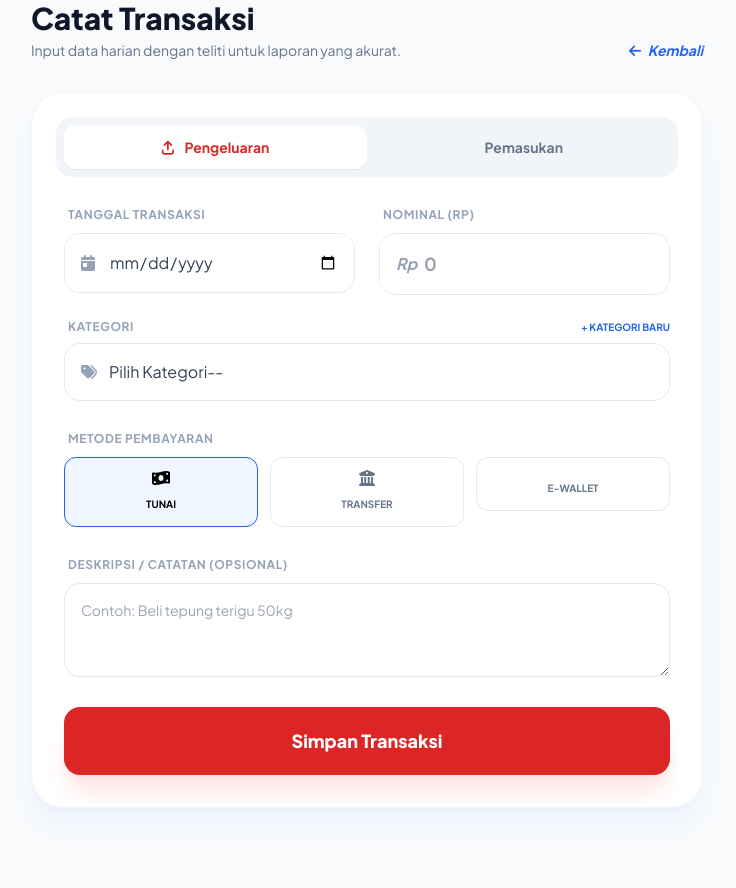
After one commit to idrishaidir/Buku-Usaha, a PHP site: page /layanan/tambah_transaksi.php in a window 1280 px wide. The commit adds this page. Shown: the whole page, without its empty margins (273-1009 px from the left). Run offline with PHP 8.4, Linux system fonts and the light colour scheme; the visitor is signed in with stand-in values (Sample User, id 1); some libraries are stand-ins or nearby versions.

Commit message:
Update fitur layanan

```diff
--- a/register.php
+++ b/akun/register.php
@@ -1,6 +1,6 @@
 <?php
 // 1. Integrasi Database
-include 'config/database.php';
+include '../config/database.php';
 
 if (isset($_POST['register'])) {
     // Tangkap data dan bersihkan
--- a/index.php
+++ b/index.php
@@ -235,7 +235,7 @@ session_start();
                     <h5 class="font-bold mb-6 text-slate-900 uppercase text-xs tracking-widest">Navigasi Cepat</h5>
                     <ul class="space-y-4 text-sm font-medium text-slate-500">
                         <li><a href="index.php" class="hover:text-blue-600 transition">Beranda</a></li>
-                        <li><a href="layanan.php" class="hover:text-blue-600 transition">Layanan</a></li>
+                        <li><a href="dashboard.php" class="hover:text-blue-600 transition">Layanan</a></li>
                         <li><a href="tentang.php" class="hover:text-blue-600 transition">Tentang Kami</a></li>
                         <li><a href="kontak.php" class="hover:text-blue-600 transition">Kontak</a></li>
                     </ul>
--- /dev/null
+++ b/layanan/tambah_transaksi.php
@@ -0,0 +1,150 @@
+<?php
+include '../config/database.php';
+
+// Proteksi Halaman
+if (!isset($_SESSION['user_id'])) {
+    header("Location: login.php");
+    exit();
+}
+
+$user_id = $_SESSION['user_id'];
+?>
+<!DOCTYPE html>
+<html lang="id">
+<head>
+    <meta charset="UTF-8">
+    <meta name="viewport" content="width=device-width, initial-scale=1.0">
+    <script src="https://cdn.tailwindcss.com"></script>
+    <link href="https://cdnjs.cloudflare.com/ajax/libs/font-awesome/6.0.0/css/all.min.css" rel="stylesheet">
+    <title>Catat Transaksi - BukuUsaha.id</title>
+    <style>
+        @import url('https://fonts.googleapis.com/css2?family=Plus+Jakarta+Sans:wght@400;500;600;700;800&display=swap');
+        body { font-family: 'Plus Jakarta Sans', sans-serif; }
+        .input-focus:focus-within { border-color: #2563eb; ring: 2px; ring-color: #dbeafe; }
+    </style>
+</head>
+<body class="bg-[#F8FAFC] min-h-screen pb-20">
+    <div class="container mx-auto px-4">
+        <div class="max-w-2xl mx-auto">
+
+            <div class="mb-8 flex justify-between items-end">
+                <div>
+                    <h1 class="text-3xl font-extrabold text-slate-900">Catat Transaksi</h1>
+                    <p class="text-slate-500 mt-1 text-sm">Input data harian dengan teliti untuk laporan yang akurat.</p>
+                </div>
+                <a href="layanan.php" class="text-blue-600 font-bold text-sm hover:underline italic">
+                    <i class="fa-solid fa-arrow-left mr-1"></i> Kembali
+                </a>
+            </div>
+
+            <div class="bg-white rounded-[32px] shadow-xl shadow-blue-100/40 border border-slate-100 overflow-hidden">
+
+                <div class="flex p-2 bg-slate-100 m-6 rounded-2xl">
+                    <button id="btn-pengeluaran" onclick="switchType('pengeluaran')" class="w-1/2 py-3 rounded-xl font-bold text-sm transition-all duration-300 bg-white text-red-600 shadow-sm">
+                        <i class="fa-solid fa-arrow-up-from-bracket mr-2"></i> Pengeluaran
+                    </button>
+                    <button id="btn-pemasukan" onclick="switchType('pemasukan')" class="w-1/2 py-3 rounded-xl font-bold text-sm transition-all duration-300 text-slate-500 hover:text-green-600">
+                        <i class="fa-solid fa-arrow-down-to-bracket mr-2"></i> Pemasukan
+                    </button>
+                </div>
+
+                <form action="proses_transaksi.php" method="POST" class="p-8 pt-0 space-y-6">
+                    <input type="hidden" name="jenis_transaksi" id="jenis_transaksi" value="pengeluaran">
+
+                    <div class="grid grid-cols-1 md:grid-cols-2 gap-6">
+                        <div class="space-y-2">
+                            <label class="text-xs font-bold uppercase tracking-wider text-slate-400 ml-1">Tanggal Transaksi</label>
+                            <div class="relative group input-focus border border-slate-200 rounded-2xl overflow-hidden transition-all">
+                                <span class="absolute inset-y-0 left-0 pl-4 flex items-center text-slate-400"><i class="fa-solid fa-calendar-day"></i></span>
+                                <input type="date" name="tanggal" required class="w-full pl-11 pr-4 py-4 outline-none text-slate-700 bg-white">
+                            </div>
+                        </div>
+
+                        <div class="space-y-2">
+                            <label class="text-xs font-bold uppercase tracking-wider text-slate-400 ml-1">Nominal (Rp)</label>
+                            <div class="relative group input-focus border border-slate-200 rounded-2xl overflow-hidden transition-all">
+                                <span class="absolute inset-y-0 left-0 pl-4 flex items-center text-slate-400 font-bold italic">Rp</span>
+                                <input type="number" name="nominal" placeholder="0" required class="w-full pl-11 pr-4 py-4 outline-none text-slate-700 font-bold text-lg">
+                            </div>
+                        </div>
+                    </div>
+
+                    <div class="space-y-2">
+                        <div class="flex justify-between items-center ml-1">
+                            <label class="text-xs font-bold uppercase tracking-wider text-slate-400">Kategori</label>
+                            <button type="button" class="text-[10px] font-bold text-blue-600 hover:underline">+ KATEGORI BARU</button>
+                        </div>
+                        <div class="relative group input-focus border border-slate-200 rounded-2xl overflow-hidden transition-all">
+                            <span class="absolute inset-y-0 left-0 pl-4 flex items-center text-slate-400"><i class="fa-solid fa-tags"></i></span>
+                            <select name="kategori" required class="w-full pl-11 pr-4 py-4 outline-none text-slate-700 bg-white appearance-none">
+                                <option value="">Pilih Kategori--</option>
+                                <option value="Bahan Baku">Bahan Baku</option>
+                                <option value="Operasional">Operasional</option>
+                                <option value="Gaji Karyawan">Gaji Karyawan</option>
+                                <option value="Penjualan Produk">Penjualan Produk</option>
+                            </select>
+                        </div>
+                    </div>
+
+                    <div class="space-y-2">
+                        <label class="text-xs font-bold uppercase tracking-wider text-slate-400 ml-1">Metode Pembayaran</label>
+                        <div class="grid grid-cols-3 gap-3">
+                            <label class="cursor-pointer">
+                                <input type="radio" name="metode" value="Tunai" class="hidden peer" checked>
+                                <div class="p-3 text-center border border-slate-200 rounded-xl peer-checked:border-blue-600 peer-checked:bg-blue-50 transition-all">
+                                    <i class="fa-solid fa-money-bill-wave block mb-1"></i>
+                                    <span class="text-[10px] font-bold uppercase">Tunai</span>
+                                </div>
+                            </label>
+                            <label class="cursor-pointer">
+                                <input type="radio" name="metode" value="Transfer" class="hidden peer">
+                                <div class="p-3 text-center border border-slate-200 rounded-xl peer-checked:border-blue-600 peer-checked:bg-blue-50 transition-all text-slate-500">
+                                    <i class="fa-solid fa-university block mb-1"></i>
+                                    <span class="text-[10px] font-bold uppercase">Transfer</span>
+                                </div>
+                            </label>
+                            <label class="cursor-pointer">
+                                <input type="radio" name="metode" value="E-Wallet" class="hidden peer">
+                                <div class="p-3 text-center border border-slate-200 rounded-xl peer-checked:border-blue-600 peer-checked:bg-blue-50 transition-all text-slate-500">
+                                    <i class="fa-solid fa-mobile-screen block mb-1"></i>
+                                    <span class="text-[10px] font-bold uppercase">E-Wallet</span>
+                                </div>
+                            </label>
+                        </div>
+                    </div>
+
+                    <div class="space-y-2">
+                        <label class="text-xs font-bold uppercase tracking-wider text-slate-400 ml-1">Deskripsi / Catatan (Opsional)</label>
+                        <textarea name="deskripsi" rows="3" placeholder="Contoh: Beli tepung terigu 50kg" class="w-full p-4 border border-slate-200 rounded-2xl outline-none focus:border-blue-500 transition-all text-sm"></textarea>
+                    </div>
+
+                    <button type="submit" name="simpan" id="submit-btn" class="w-full bg-red-600 text-white py-5 rounded-2xl font-extrabold text-lg shadow-xl shadow-red-100 hover:scale-[1.01] active:scale-95 transition-all duration-300">
+                        Simpan Transaksi
+                    </button>
+                </form>
+            </div>
+        </div>
+    </div>
+
+    <script>
+        function switchType(type) {
+            const btnPemasukan = document.getElementById('btn-pemasukan');
+            const btnPengeluaran = document.getElementById('btn-pengeluaran');
+            const submitBtn = document.getElementById('submit-btn');
+            const inputJenis = document.getElementById('jenis_transaksi');
+
+            if (type === 'pemasukan') {
+                btnPemasukan.className = "w-1/2 py-3 rounded-xl font-bold text-sm transition-all duration-300 bg-white text-green-600 shadow-sm";
+                btnPengeluaran.className = "w-1/2 py-3 rounded-xl font-bold text-sm transition-all duration-300 text-slate-500 hover:text-red-600";
+                submitBtn.className = submitBtn.className.replace('bg-red-600', 'bg-green-600').replace('shadow-red-100', 'shadow-green-100');
+                inputJenis.value = 'pemasukan';
+            } else {
+                btnPengeluaran.className = "w-1/2 py-3 rounded-xl font-bold text-sm transition-all duration-300 bg-white text-red-600 shadow-sm";
+                btnPemasukan.className = "w-1/2 py-3 rounded-xl font-bold text-sm transition-all duration-300 text-slate-500 hover:text-green-600";
+                submitBtn.className = submitBtn.className.replace('bg-green-600', 'bg-red-600').replace('shadow-green-100', 'shadow-red-100');
+                inputJenis.value = 'pengeluaran';
+            }
+        }
+    </script>
+</body>
+</html>
--- a/navbar.php
+++ b/navbar.php
@@ -27,14 +27,14 @@
 
             <div class="hidden md:flex space-x-8 text-sm font-semibold text-slate-600">
                 <a href="index.php" class="hover:text-blue-600 transition">Beranda</a>
-                <a href="layanan.php" class="hover:text-blue-600 transition">Layanan</a>
+                <a href="dashboard.php" class="hover:text-blue-600 transition">Layanan</a>
                 <a href="tentang.php" class="hover:text-blue-600 transition">Tentang Kami</a>
                 <a href="kontak.php" class="hover:text-blue-600 transition">Kontak</a>
             </div>
 
             <div class="flex items-center gap-4">
                 <?php if(isset($_SESSION['user_id'])): ?>
-                    <a href="layanan.php" class="bg-gradient-custom text-white px-6 py-2.5 rounded-xl font-bold hover:opacity-90 transition shadow-lg shadow-blue-200">Dashboard</a>
+                    <a href="layanan/dashboard.php" class="bg-gradient-custom text-white px-6 py-2.5 rounded-xl font-bold hover:opacity-90 transition shadow-lg shadow-blue-200">Dashboard</a>
                     <a href="logout.php" class="hidden md:block font-bold text-red-500 hover:text-red-700 transition">Logout</a>
                 <?php else: ?>
                     <a href="login.php" class="hidden md:block font-bold text-slate-600 hover:text-blue-600 transition">Masuk</a>
@@ -50,7 +50,7 @@
         <div id="mobile-menu" class="hidden md:hidden absolute top-20 left-6 right-6 bg-white rounded-2xl shadow-2xl p-6 border border-slate-100">
             <div class="flex flex-col space-y-4 font-semibold">
                 <a href="index.php">Beranda</a>
-                <a href="layanan.php">Layanan</a>
+                <a href="layanan/dashboard.php">Layanan</a>
                 <a href="tentang.php">Tentang Kami</a>
                 <a href="kontak.php">Kontak</a>
                 <hr>
```
Also changed, not shown: akun/login.php (renamed from login.php, +19 -5 lines), layanan.php (deleted, +0 -141 lines), layanan/dashboard.php (added, +125 -0 lines), layanan/side_navbar.php (added, +14 -0 lines), akun/logout.php (renamed from logout.php), dashboard.php (deleted).
